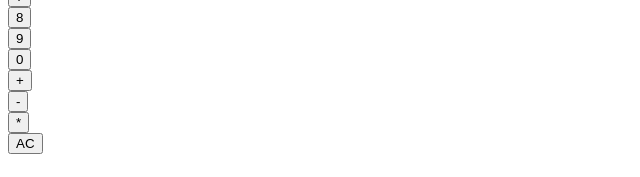
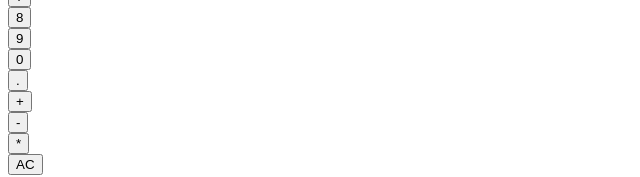
Before and after one commit to luiscarlin/redux-react-calculator, a React app: page / in a window 1280 px wide. Shown: the part 169-346 px from the top of the page, without its empty margins (0-640 px from the left). Built offline with nearby package versions, Linux system fonts and the light colour scheme.

Commit message:
Add a . button

```diff
--- a/src/App.js
+++ b/src/App.js
@@ -23,6 +23,7 @@ class App extends Component {
           <ButtonConnector value='8'/>
           <ButtonConnector value='9'/>
           <ButtonConnector value='0'/>
+          <ButtonConnector value='.'/>
           <ButtonConnector value='+'/>
           <ButtonConnector value='-'/>
           <ButtonConnector value='*'/>
```
